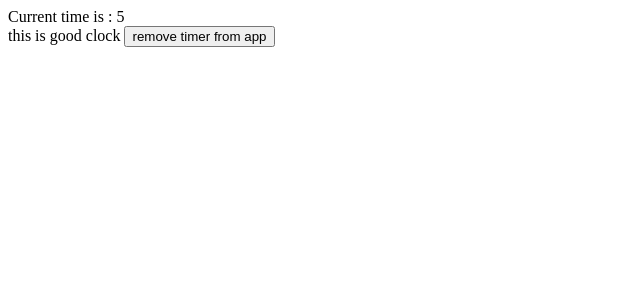
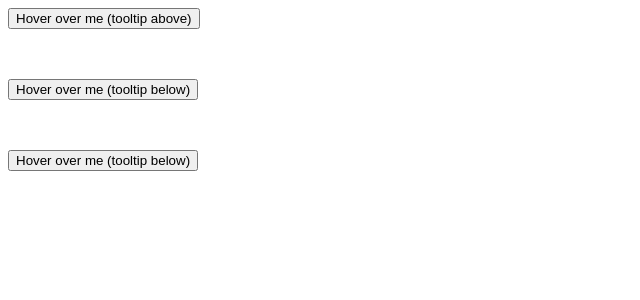
Before and after one commit to akshar1277/React-js, a React app: page / in a window 1280 px wide. Shown: the top 300 px of the page, without its empty margins (0-640 px from the left). Built offline with nearby package versions, Linux system fonts and the light colour scheme.

Commit message:
uselayout hook

```diff
--- a/src/App.js
+++ b/src/App.js
@@ -3,16 +3,44 @@ import Button from "./Button.jsx";
 import Text from "./Text.jsx";
 import Timer from "./Timer.jsx";
 import { set } from "immutable";
+import ButtonWithTooltip from "./ButtonWithTooltip.jsx";
+
 const App = () => {
 
-    const [showTimer, setShowTimer] = useState(true);
+
 
 
 
 
    return<>
-       {showTimer && <Timer  customText="this is good clock " />}
-       <button onClick={()=>setShowTimer(!showTimer)}>remove timer from app</button>
+
+          <ButtonWithTooltip
+            tooltipContent={
+              <div>
+                This tooltip does not fit above the button.
+                <br />
+                This is why it's displayed below instead!
+              </div>
+            }
+          >
+            Hover over me (tooltip above)
+          </ButtonWithTooltip>
+          <div style={{ height: 50 }} />
+          <ButtonWithTooltip
+            tooltipContent={
+              <div>This tooltip fits above the button</div>
+            }
+          >
+            Hover over me (tooltip below)
+          </ButtonWithTooltip>
+          <div style={{ height: 50 }} />
+          <ButtonWithTooltip
+            tooltipContent={
+              <div>This tooltip fits above the button</div>
+            }
+          >
+            Hover over me (tooltip below)
+          </ButtonWithTooltip>
 
 
 
--- /dev/null
+++ b/src/ButtonWithTooltip.jsx
@@ -0,0 +1,28 @@
+import React, { useEffect, useState, useRef } from 'react'
+import Tooltip from './Tooltip.jsx'
+const ButtonWithTooltip = (props) => {
+  const { tooltipContent, children } = props
+  const [ tragetPositions, setPositions ] = useState(null)
+  const buttonRef = useRef(null)
+  const handleMouseEnter = () => {
+
+      const rect = buttonRef.current.getBoundingClientRect()
+      setPositions({
+        // Adjust the position to show above the button
+        left: rect.left,
+        top: rect.top,
+        right: rect.right,
+        bottom: rect.bottom,
+      })
+
+  }
+
+  return <>
+
+    <button ref={buttonRef} onPointerEnter={handleMouseEnter} onPointerLeave={() =>  setPositions(null) } >{children}</button>
+
+    {tragetPositions && <Tooltip tragetPositions={tragetPositions}>{tooltipContent}</Tooltip>}
+  </>
+}
+
+export default ButtonWithTooltip
--- a/src/Timer.jsx
+++ b/src/Timer.jsx
@@ -1,4 +1,4 @@
-import React, { useState,useEffect} from "react";
+import React, { useState,useEffect,useLayoutEffect} from "react";
 const Timer = (props) => {
   const [counter,setCounter] = useState(0);
     const {customText} = props; // destructuring props to get customText
@@ -41,6 +41,10 @@ const Timer = (props) => {
         }
     })
 
+    //we will use useLayoutEffect only when we want to run some calclulations before brower paints the screen
+    useLayoutEffect(()=>{
+        console.log("use layout effect is running");
+    },[]); // this will run after the DOM is updated but before the browser has painted the changes to the screen
 
    return<>
        <span>Current time is : {counter}</span>
--- /dev/null
+++ b/src/Tooltip.jsx
@@ -0,0 +1,59 @@
+import React ,{useRef,useLayoutEffect,useState,useEffect} from "react";
+import { createPortal } from "react-dom";
+
+const Tooltip =(props)=>{
+    const {children,tragetPositions} = props;
+    const {left,top,right,bottom } = tragetPositions
+
+    const tooltipRef = useRef(null);
+    const [tooltipHeight,setTooltipsHeight] = useState(0)
+    let x=0
+    let y=0
+
+
+    let now = performance.now()
+    while(performance.now() - now < 400)
+    {
+
+    }
+
+
+
+    if(tragetPositions !== null){
+        x=left,
+        y=top - tooltipHeight
+
+        if(y<0){
+            y=bottom
+
+        }
+    }
+
+    // // now we add 400 miliseconds block . now if we use useEffect calculation happens after rerender and we blocked the rerender for 4 miliseconds so tooltip heright will not be calculated
+    // useEffect(() => {
+    //     const {height} = tooltipRef.current.getBoundingClientRect();
+    //     setTooltipsHeight(height)
+    //     console.log("height",height);
+    // },[])
+
+    //here its works perfectly fine even the 4 miliseconds delay because useLayout run before react paints the screen  .
+    useLayoutEffect(() => {
+        const {height} = tooltipRef.current.getBoundingClientRect();
+        setTooltipsHeight(height)
+        console.log("height",height);
+    },[])
+
+    return createPortal(<div className="tooltip"
+        ref={tooltipRef}
+        style={{
+        position: 'absolute',
+        pointerEvents: 'none',
+        left: 0,
+        top: 0,
+        transform: `translate3d(${x}px, ${y}px, 0)`
+      }}>
+        {children}
+    </div>, document.body)
+}
+
+export default Tooltip;
--- a/src/index.js
+++ b/src/index.js
@@ -1,6 +1,7 @@
 import React from 'react';
 import ReactDOM from 'react-dom/client';
 import App from './App';
+import "./styles.css"
 
 
 const root = ReactDOM.createRoot(document.getElementById('root'));
--- /dev/null
+++ b/src/styles.css
@@ -0,0 +1,6 @@
+.tooltip{
+    color:white;
+    background: #222;
+    border-radius: 4px;
+    padding:4px
+}
```
